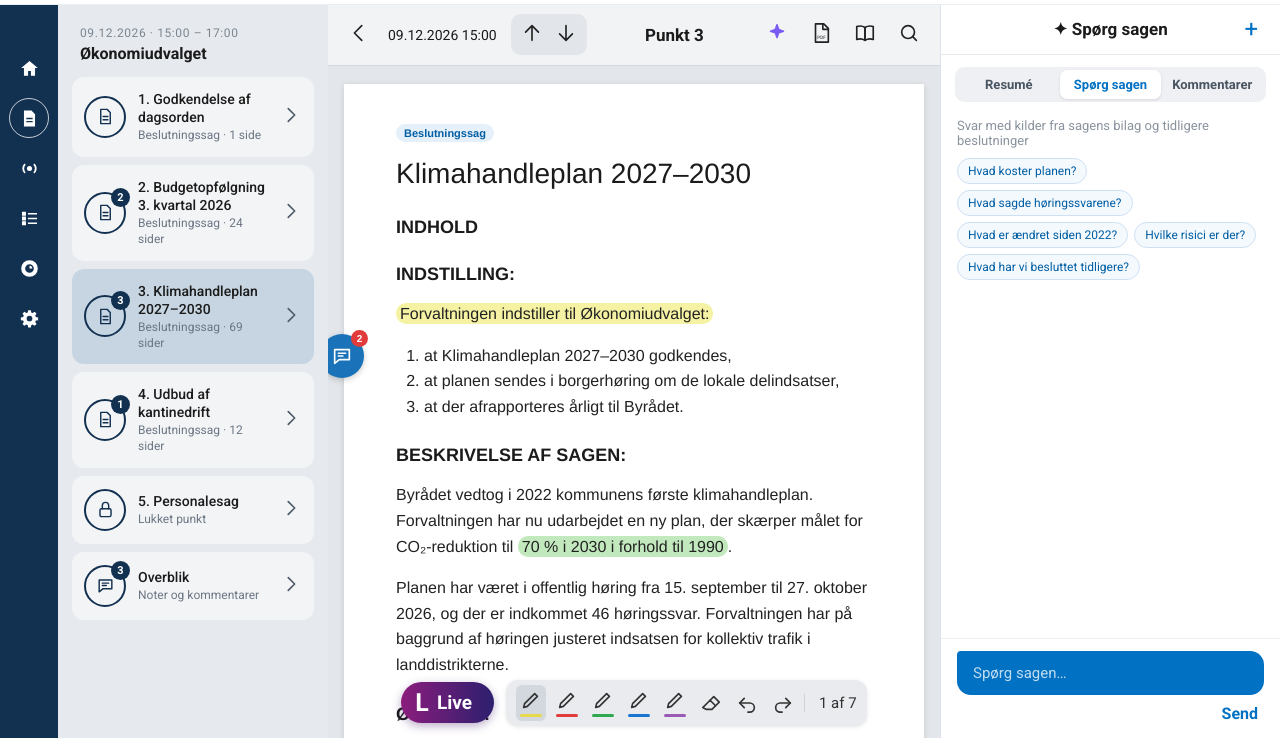
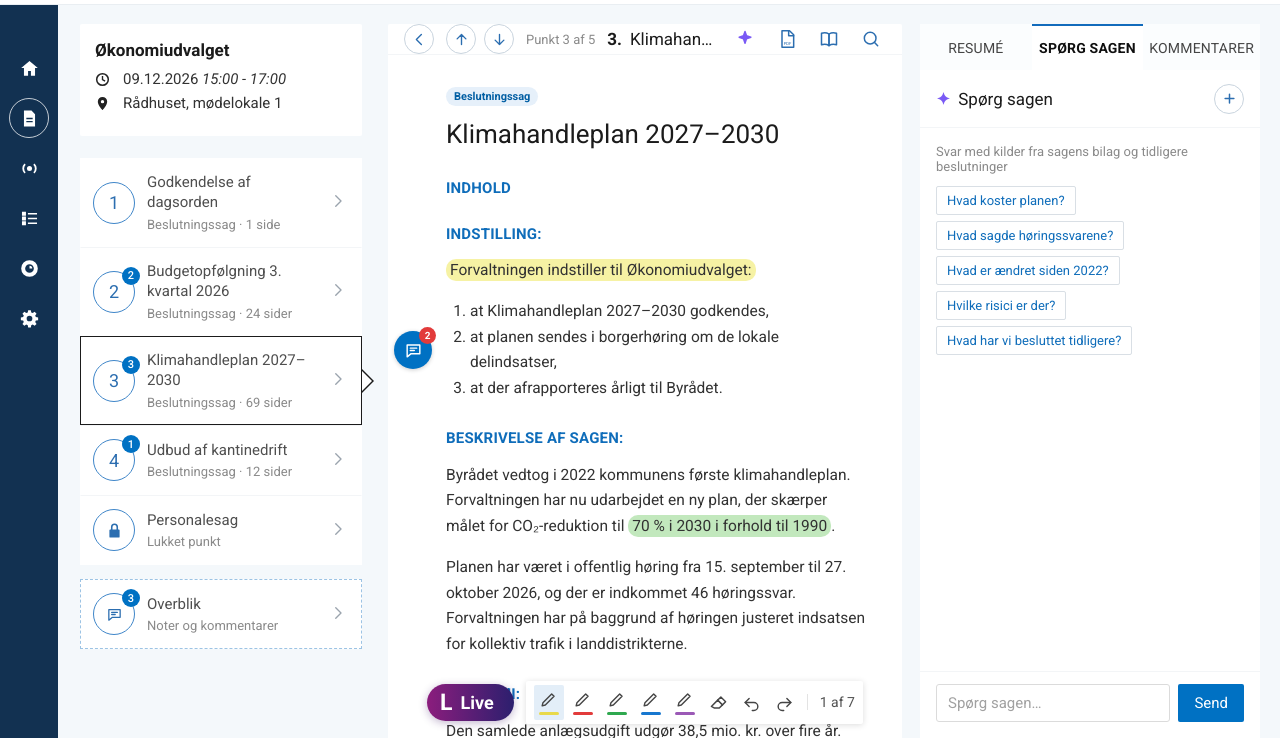
Before and after one commit to TroelsLange/prepare-koncept, a plain HTML site: page index.html in a window 1280 px wide. Both pictures are taken after a click on the button "✦ Spørg sagen". Shown: the part 62-800 px from the top of the page. Drawn offline with Linux system fonts and the light colour scheme.

Commit message:
Forbered-visning i FirstAgenda Prepare-stil
- Mødeboks og punktliste som i afviklingen: nummer i cirkel, bilagstal,
  sort ramme og pil ved valgt punkt; Overblik som stiplet kort
- Hvid værktøjslinje med runde knapper og punkttitel
- Dagsordenstekst med blå sektionsoverskrifter og bilag som liste
- AI-panel med faner (blå topstreg), flade chips og svarbobler,
  tekstfelt med blå Send-knap
- Annoteringsværktøj som hvid flad værktøjslinje

Co-Authored-By: Claude Opus 5.5 <noreply@anthropic.com>
Claude-Session: https://claude.ai/code/session_013bVDLrkYDHi5PdsmuUHCso

```diff
--- a/app.js
+++ b/app.js
@@ -155,16 +155,18 @@ function wheelGo(t) { const e = WHEEL.find(x => x.t === t); if (e && e.go) go(`#
 /* ---------- forbered (mødedeltager) ---------- */
 function vMoede(r) {
   const { m, n, it, k } = r;
+  const cc = Object.keys(S.comments).filter(x => x.startsWith(m.id)).reduce((a, x) => a + S.comments[x].length, 0);
   return shell(`<div class="meet">
-    <aside class="side"><div class="lbl">${m.date} · ${m.time}</div><div class="mt">${m.name}</div>
-      ${m.items.map((x, i) => `<button class="scard ${n === i + 1 ? 'on' : ''}" onclick="S.tab='${S.tab}';go('#/moede/${m.id}/${i + 1}')"><span class="circ">${x.lock ? ic.lock : ic.doc}${x.bilag.length ? `<b>${x.bilag.length}</b>` : ''}</span><span class="tt">${i + 1}. ${x.t}<small>${x.lock ? 'Lukket punkt' : x.type + (x.pages ? ' · ' + x.pages + (x.pages === 1 ? ' side' : ' sider') : '')}</small></span><span class="chev">${ic.chev}</span></button>`).join('')}
-      <button class="scard" onclick="S.tab='kom';render()"><span class="circ">${ic.chat}<b>${Object.keys(S.comments).filter(x => x.startsWith(m.id)).reduce((a, x) => a + S.comments[x].length, 0)}</b></span><span class="tt">Overblik<small>Noter og kommentarer</small></span><span class="chev">${ic.chev}</span></button>
+    <aside class="side"><div class="smeet"><h2>${m.name}</h2><div class="mrow">${fi.clock}<span>${m.date} <i>${m.time.replace(' – ', ' - ')}</i></span></div><div class="mrow">${fi.pin}${m.place}</div></div>
+      <div class="alist">${m.items.map((x, i) => `<button class="scard ${n === i + 1 ? 'on' : ''}" onclick="go('#/moede/${m.id}/${i + 1}')"><span class="circ">${x.lock ? fi.lock : i + 1}${x.bilag.length ? `<b>${x.bilag.length}</b>` : ''}</span><span class="tt">${x.t}<small>${x.lock ? 'Lukket punkt' : x.type + (x.pages ? ' · ' + x.pages + (x.pages === 1 ? ' side' : ' sider') : '')}</small></span><span class="chev">${ic.chev}</span></button>`).join('')}</div>
+      <button class="scard ov" onclick="S.tab='kom';render()"><span class="circ">${ic.chat}${cc ? `<b>${cc}</b>` : ''}</span><span class="tt">Overblik<small>Noter og kommentarer</small></span><span class="chev">${ic.chev}</span></button>
     </aside>
     <section class="docwrap">
       <div class="doctools">
-        <button class="ib" onclick="go('#/')" title="Til overblik">${ic.back}</button><span>${m.date} ${m.time.split(' ')[0]}</span>
-        <span class="arrows"><button ${n === 1 ? 'disabled' : ''} onclick="go('#/moede/${m.id}/${n - 1}')" title="Forrige punkt">${ic.up}</button><button ${n === m.items.length ? 'disabled' : ''} onclick="go('#/moede/${m.id}/${n + 1}')" title="Næste punkt">${ic.down}</button></span>
-        <span class="t">Punkt ${n}</span>
+        <button class="cbtn" onclick="go('#/')" title="Til overblik">${ic.back}</button>
+        <span class="arrows"><button class="cbtn" ${n === 1 ? 'disabled' : ''} onclick="go('#/moede/${m.id}/${n - 1}')" title="Forrige punkt">${ic.up}</button><button class="cbtn" ${n === m.items.length ? 'disabled' : ''} onclick="go('#/moede/${m.id}/${n + 1}')" title="Næste punkt">${ic.down}</button></span>
+        <span class="dt">Punkt ${n} af ${m.items.length}</span>
+        <span class="t"><b>${n}.</b>${it.t}</span>
         <button class="ib" style="color:var(--violet)" onclick="S.tab='ai';render()" title="AI-resumé">${ic.spark}</button>
         <button class="ib hm" onclick="${it.bilag.length ? `openBilag(0)` : `toast('Ingen bilag på dette punkt')`}" title="Bilag">${ic.pdf}</button>
         <button class="ib hm" onclick="S.hl=!S.hl;render()" title="Vis/skjul overstregninger">${ic.book}</button>
@@ -190,7 +192,7 @@ function page(m, n, it, k) {
     <ol>${it.ind.map(x => `<li>${x}</li>`).join('')}</ol>
     <h4>Beskrivelse af sagen:</h4>${it.desc.map(p => `<p>${p}</p>`).join('')}
     ${it.econ ? `<h4>Økonomi:</h4><p>${it.econ}</p>` : ''}
-    ${it.bilag.length ? `<h4>Bilag:</h4><div class="bilag">${it.bilag.map((b, i) => `<button class="bil" onclick="openBilag(${i})">${ic.pdf}${i + 1}. ${b[0]}${b[1] ? ` (${b[1]} s.)` : ''}</button>`).join('')}</div>` : ''}
+    ${it.bilag.length ? `<h4>Bilag:</h4><div class="bilag">${it.bilag.map((b, i) => `<button class="bil" onclick="openBilag(${i})">${ic.pdf}${i + 1}. ${b[0]}${b[1] ? `<small>${b[1]} sider</small>` : ''}</button>`).join('')}</div>` : ''}
     ${S.approved[k] ? `<h4>Beslutning:</h4><p><span class="mark-g">${S.drafts[k] || it.decision}</span></p>` : ''}
   </div>`;
 }
@@ -214,8 +216,8 @@ function pop(m, n, it, k) {
     b = `<div class="to">To: ${m.name} (alle medlemmer)</div>${S.comments[k].length ? S.comments[k].map(c => `<div class="meta"><span>${c.time}</span><span>${c.who}</span></div><div class="bub ${c.who === 'Dig' ? 'me' : 'other'}">${esc(c.txt)}</div>`).join('') : '<div class="sub">Ingen kommentarer endnu.</div>'}`;
     compose = `<div class="compose"><input id="c" placeholder="Ny kommentar" onkeydown="if(event.key==='Enter')addComment()"><button class="send" onclick="addComment()">Send</button></div>`;
   }
-  const head = { ai: '✦ AI-resumé', ask: '✦ Spørg sagen', kom: 'Del kommentar' }[S.tab];
-  return `<aside class="pop"><div class="ph">${head}<button class="plus" onclick="S.tab='kom';render();setTimeout(()=>$('#c')&&$('#c').focus(),50)" title="Ny kommentar">+</button></div>
+  const head = { ai: '<span class="spark">✦</span> AI-resumé', ask: '<span class="spark">✦</span> Spørg sagen', kom: 'Del kommentar' }[S.tab];
+  return `<aside class="pop"><div class="ph">${head}<button class="plus cbtn" onclick="S.tab='kom';render();setTimeout(()=>$('#c')&&$('#c').focus(),50)" title="Ny kommentar">${I('<path d="M12 5v14M5 12h14"/>')}</button></div>
     <div class="seg">${[['ai', 'Resumé'], ['ask', 'Spørg sagen'], ['kom', 'Kommentarer']].map(t => `<button class="${S.tab === t[0] ? 'on' : ''}" onclick="S.tab='${t[0]}';render()">${t[1]}</button>`).join('')}</div>
     <div class="pbody" id="pbody">${b}</div>${compose}</aside>`;
 }
--- a/styles.css
+++ b/styles.css
@@ -78,78 +78,98 @@ h1{font-size:24px;margin:0 0 4px}
 .ring text{font-size:9px;fill:var(--muted)}
 .ring circle.ev{cursor:pointer}
 
-/* ---------- Meeting (prepare) ---------- */
-.meet{display:grid;grid-template-columns:300px minmax(0,1fr) 380px;height:100%}
-.side{background:var(--side);overflow:auto;padding:18px 14px}
-.side .lbl{font-size:12px;color:#7b8590;letter-spacing:.6px;margin:4px 8px 4px;text-transform:uppercase}
-.side .mt{font-weight:700;font-size:16px;margin:0 8px 14px}
-.scard{display:flex;align-items:center;gap:12px;background:#f3f4f6;border-radius:12px;padding:13px 12px;margin-bottom:8px;cursor:pointer;border:0;width:100%;text-align:left;color:inherit}
-.scard:hover{background:#eceef1}
-.scard.on{background:var(--sel)}
-.scard .tt{flex:1;font-size:14px;font-weight:500;line-height:1.3}
-.scard .tt small{display:block;font-weight:400;color:var(--muted);font-size:12px;margin-top:2px}
-.circ{width:42px;height:42px;border-radius:50%;border:2px solid var(--navy);display:grid;place-items:center;position:relative;color:var(--navy);flex-shrink:0}
-.circ svg{width:19px;height:19px}
-.circ b{position:absolute;top:-6px;right:-6px;background:var(--navy);color:#fff;border-radius:50%;width:19px;height:19px;font-size:11px;display:grid;place-items:center}
-.chev{color:#4f5b68}
-.docwrap{background:#e3e6ea;overflow:auto;position:relative;display:flex;flex-direction:column}
-.doctools{position:sticky;top:0;z-index:5;display:flex;align-items:center;gap:14px;padding:10px 16px;background:#f2f3f5;border-bottom:1px solid #d4d9df}
-.doctools .t{flex:1;text-align:center;font-weight:600;font-size:17px;white-space:nowrap}
-.doctools>span:nth-child(2){white-space:nowrap}
-.arrows{display:flex;background:#e2e5e9;border-radius:10px;padding:4px 6px;gap:4px}
-.arrows button,.doctools button.ib{border:0;background:none;color:#222;padding:4px;border-radius:6px}
-.arrows button:hover,.doctools button.ib:hover{background:#d6dade}
-.arrows button:disabled{opacity:.3}
-.docscroll{padding:18px 16px 110px;flex:1}
-.page{background:#fff;max-width:780px;margin:0 auto;padding:40px 52px 60px;box-shadow:0 1px 6px rgba(0,0,0,.12);font-family:Helvetica,Arial,sans-serif;position:relative}
-.page h1{font-weight:400;font-size:28px;margin:0 0 22px;line-height:1.25}
-.page h4{font-size:18px;margin:26px 0 10px;font-weight:700;text-transform:uppercase}
-.page p,.page li{font-size:16px;line-height:1.6;color:#222}
-.page ol{padding-left:28px}
-.page .tagline{margin-bottom:14px}
+/* ---------- Meeting (prepare) – FirstAgenda Prepare-stil ---------- */
+.meet{display:grid;grid-template-columns:330px minmax(0,1fr) 380px;gap:20px;height:100%;padding:24px 24px 0 28px;background:var(--bg)}
+.side{overflow:auto;padding:0 14px 24px 0;margin-right:-6px}
+.smeet{background:#fff;border-radius:2px;padding:16px 15px 18px;margin-bottom:22px}
+.smeet h2{margin:0 0 10px;font-size:17px;font-weight:700;color:var(--ink)}
+.side .alist{background:#fff}
+.scard{display:flex;align-items:center;gap:12px;background:#fff;padding:13px 14px 13px 12px;cursor:pointer;border:1.5px solid transparent;width:100%;text-align:left;color:inherit;font:inherit;position:relative}
+.scard+.scard{border-top:1.5px solid #f3f5f7}
+.scard:hover{background:#fbfcfd}
+.scard.on{border:1.5px solid #1b1b1b;z-index:1}
+.scard.on::before,.scard.on::after{content:"";position:absolute;top:50%;transform:translateY(-50%);border-style:solid;border-color:transparent}
+.scard.on::before{right:-13px;border-width:12px 0 12px 12px;border-left-color:#1b1b1b}
+.scard.on::after{right:-10.5px;border-width:10.5px 0 10.5px 10.5px;border-left-color:#fff}
+.scard .tt{flex:1;min-width:0;font-size:15px;color:#4f4f4f;line-height:1.35}
+.scard .tt small{display:block;color:#8a8a8a;font-size:13px;margin-top:3px}
+.scard.ov{margin-top:14px;border:1.5px dashed #9cc3e4}
+.scard.ov.on{border:1.5px solid #1b1b1b}
+.circ{width:42px;height:42px;border-radius:50%;border:1.5px solid #3f86c9;display:grid;place-items:center;position:relative;color:#2c6eb0;flex-shrink:0;font-size:18px;background:#fff}
+.circ svg{width:17px;height:17px}
+.circ b{position:absolute;top:-5px;right:-6px;background:var(--blue);color:#fff;border-radius:50%;width:18px;height:18px;font-size:11px;font-weight:500;display:grid;place-items:center}
+.chev{color:#9aa3ad}
+.chev svg{width:18px;height:18px}
+.docwrap{overflow:auto;position:relative;display:flex;flex-direction:column;background:#fff;border-radius:2px 2px 0 0}
+.doctools{position:sticky;top:0;z-index:5;display:flex;align-items:center;gap:12px;padding:0 16px;height:58px;background:#fff;border-bottom:1.5px solid #f3f5f7}
+.doctools .t{flex:1;text-align:center;font-size:17px;color:var(--ink);white-space:nowrap;overflow:hidden;text-overflow:ellipsis}
+.doctools .t b{margin-right:8px}
+.doctools .dt{font-size:13px;color:#8a8a8a;white-space:nowrap}
+.arrows{display:flex;gap:8px}
+.doctools .cbtn{width:30px;height:30px}
+.doctools .cbtn svg{width:15px;height:15px;stroke-width:2.2}
+.doctools .cbtn:disabled{opacity:.35;cursor:default;background:#fff}
+.doctools button.ib{border:0;background:none;color:#2c6eb0;padding:5px;border-radius:50%;display:grid;place-items:center}
+.doctools button.ib:hover{background:var(--blue-soft)}
+.doctools button.ib svg{width:20px;height:20px}
+.docscroll{padding:26px 28px 110px;flex:1;background:#fff}
+.page{background:#fff;max-width:760px;margin:0 auto;padding:6px 8px 60px 30px;font-family:Roboto,Helvetica,Arial,sans-serif;position:relative;color:var(--text)}
+.page h1{font-weight:400;font-size:26px;margin:0 0 20px;line-height:1.25;color:var(--ink)}
+.page h4{font-size:15px;margin:28px 0 12px;font-weight:700;text-transform:uppercase;color:#0f6dba;letter-spacing:.2px}
+.page p,.page li{font-size:15.5px;line-height:1.65;color:var(--text)}
+.page ol{padding-left:24px}
+.page .tagline{margin-bottom:12px}
 .mark-y{background:var(--hl-y);border-radius:10px;padding:2px 4px;box-decoration-break:clone;-webkit-box-decoration-break:clone}
 .mark-g{background:var(--hl-g);border-radius:10px;padding:2px 4px;box-decoration-break:clone;-webkit-box-decoration-break:clone}
 .page.hl-off .mark-y,.page.hl-off .mark-g{background:none;padding:0}
-.cbub{position:absolute;left:-24px;width:44px;height:44px;border-radius:50%;background:#1a73b9;color:#fff;display:grid;place-items:center;cursor:pointer;box-shadow:0 2px 6px rgba(0,0,0,.2);border:0}
+.cbub{position:absolute;left:-22px;width:38px;height:38px;border-radius:50%;background:var(--blue);color:#fff;display:grid;place-items:center;cursor:pointer;box-shadow:0 1px 4px rgba(0,0,0,.2);border:0}
+.cbub svg{width:19px;height:19px}
 .cbub b{position:absolute;top:-4px;right:-4px;background:var(--red);border-radius:50%;width:17px;height:17px;font-size:10px;display:grid;place-items:center}
-.bilag{display:flex;gap:8px;flex-wrap:wrap;margin-top:8px}
-.bil{display:flex;align-items:center;gap:8px;border:1px solid var(--line);border-radius:8px;padding:8px 10px;font-size:13px;background:#fff;cursor:pointer}
-.bil:hover{border-color:var(--blue)}
-.bil svg{width:18px;height:18px;color:var(--red)}
+.bilag{display:flex;flex-direction:column;gap:6px;margin-top:8px}
+.bil{display:flex;align-items:center;gap:10px;border:1px solid var(--field);border-radius:3px;padding:9px 12px;font-size:15px;background:#fff;cursor:pointer;color:var(--text);text-align:left}
+.bil:hover{border-color:#9cc3e4}
+.bil svg{width:17px;height:17px;color:var(--red)}
+.bil small{margin-left:auto;color:#a1a1a1;font-size:13px}
 .locked{text-align:center;padding:60px 20px;color:var(--muted)}
-.locked svg{width:42px;height:42px}
-.dockbar{position:sticky;bottom:0;display:flex;align-items:center;justify-content:center;gap:12px;flex-wrap:nowrap;padding:0 12px 12px;pointer-events:none;margin-top:-90px}
+.locked svg{width:40px;height:40px;color:#2c6eb0}
+.locked h2{color:var(--ink);font-size:20px;font-weight:500}
+.dockbar{position:sticky;bottom:0;display:flex;align-items:center;justify-content:center;gap:12px;flex-wrap:nowrap;padding:0 12px 14px;pointer-events:none;margin-top:-90px}
 .dockbar>*{pointer-events:auto}
-.live-pill{display:flex;align-items:center;gap:8px;color:#fff;font-weight:700;font-size:19px;padding:8px 22px 8px 14px;border-radius:30px;background:linear-gradient(90deg,var(--live1),var(--live2));box-shadow:0 3px 10px rgba(60,20,100,.35);border:0}
-.live-pill .L{font-size:25px;font-weight:800;line-height:1}
-.annot{display:flex;align-items:center;gap:6px;background:#e9ebee;border-radius:12px;padding:5px 10px;box-shadow:0 1px 4px rgba(0,0,0,.1)}
-.annot button{border:0;background:none;padding:4px;border-radius:6px;color:#333;display:flex;flex-direction:column;align-items:center;gap:3px}
-.annot button:hover{background:#dcdfe3}
-.annot button.on{background:#d3d8de}
-.annot i{display:block;width:22px;height:3px;border-radius:2px}
-.annot .pg{border-left:1px solid #cfd3d8;padding-left:14px;font-size:15px;color:#333}
-/* AI panel */
-.pop{background:#fff;display:flex;flex-direction:column;min-height:0;border-left:1px solid var(--line)}
-.pop .ph{display:flex;align-items:center;justify-content:center;position:relative;padding:15px;border-bottom:1px solid #e6e9ed;font-weight:700;font-size:17px}
-.pop .ph .plus{position:absolute;right:16px;color:var(--blue);font-size:24px;font-weight:400;border:0;background:none}
-.seg{display:flex;margin:12px 14px 4px;background:#eef0f3;border-radius:9px;padding:3px}
-.seg button{flex:1;border:0;background:none;border-radius:7px;padding:7px 4px;font-size:13px;color:#4a5562;font-weight:600}
-.seg button.on{background:#fff;color:var(--blue);box-shadow:0 1px 3px rgba(0,0,0,.1)}
-.pbody{flex:1;overflow:auto;padding:12px 16px}
-.to{color:#8a939e;font-size:13px;margin-bottom:10px}
-.meta{display:flex;justify-content:space-between;font-size:11px;color:#9aa2ac;margin:8px 2px 4px}
-.bub{padding:11px 14px;border-radius:16px;line-height:1.45;font-size:14px;margin-bottom:6px}
-.bub.me{background:var(--blue);color:#fff;border-top-right-radius:4px;margin-left:30px}
-.bub.ai,.bub.other{background:#f0f2f5;border-top-left-radius:4px;margin-right:24px}
-.ai-list{margin:8px 0 0;padding-left:18px}.ai-list li{margin-bottom:9px;line-height:1.45}
+.live-pill{display:flex;align-items:center;gap:8px;color:#fff;font-weight:700;font-size:18px;padding:7px 20px 7px 13px;border-radius:30px;background:linear-gradient(90deg,var(--live1),var(--live2));box-shadow:0 2px 8px rgba(60,20,100,.3);border:0}
+.live-pill .L{font-size:23px;font-weight:800;line-height:1}
+.annot{display:flex;align-items:center;gap:4px;background:#fff;border-radius:2px;padding:4px 8px;box-shadow:0 1px 6px rgba(0,0,0,.14)}
+.annot button{border:0;background:none;padding:5px;border-radius:2px;color:#454545;display:flex;flex-direction:column;align-items:center;gap:3px}
+.annot button svg{width:19px;height:19px}
+.annot button:hover{background:var(--blue-soft)}
+.annot button.on{background:#e3eef8}
+.annot i{display:block;width:20px;height:3px;border-radius:2px}
+.annot .pg{white-space:nowrap;border-left:1px solid #e3e3e3;padding-left:12px;margin-left:4px;font-size:14px;color:#535353}
+/* AI-/kommentarpanel */
+.pop{background:transparent;display:flex;flex-direction:column;min-height:0}
+.pop .ph{display:flex;align-items:center;gap:8px;position:relative;padding:0 16px;height:58px;background:#fff;border-bottom:1.5px solid #f3f5f7;font-size:17px;color:var(--ink)}
+.pop .ph .plus{margin-left:auto;width:30px;height:30px}
+.pop .ph .plus svg{width:15px;height:15px;stroke-width:2.4}
+.seg{display:flex;margin:0 0 0;background:transparent;order:-1}
+.seg button{flex:1;height:46px;border:0;background:#fbfdfe;font-size:14px;color:#454545;font-weight:400;border-top:2px solid transparent;text-transform:uppercase;letter-spacing:.2px;white-space:nowrap;padding:0 6px}
+.seg button.on{background:#fff;color:#0f0f0f;font-weight:700;border-top-color:#126bbc}
+.pbody{flex:1;overflow:auto;padding:16px 16px;background:#fff}
+.to{color:#8a8a8a;font-size:13px;margin-bottom:12px}
+.meta{display:flex;justify-content:space-between;font-size:12px;color:#a1a1a1;margin:10px 2px 4px}
+.bub{padding:10px 13px;border-radius:2px;line-height:1.5;font-size:14.5px;margin-bottom:6px}
+.bub.me{background:var(--blue);color:#fff;margin-left:30px}
+.bub.ai,.bub.other{background:#f2f6f9;border:1px solid #e3ebf1;margin-right:24px;color:var(--text)}
+.ai-list{margin:8px 0 0;padding-left:18px}.ai-list li{margin-bottom:10px;line-height:1.5;font-size:14.5px;color:var(--text)}
 .chips{display:flex;flex-wrap:wrap;gap:6px;margin:8px 0 12px}
-.chip{border:1px solid #cfe0f3;background:#f4f9fe;color:var(--blue-d);border-radius:16px;padding:5px 10px;font-size:12px}
+.chip{border:1px solid #d9dfe5;background:#fff;color:var(--link);border-radius:2px;padding:6px 10px;font-size:13px;text-align:left}
 .chip:hover{background:var(--blue-soft)}
-.hist{border:1px dashed #c9d2dd;border-radius:10px;padding:10px 12px;margin-top:12px;font-size:12.5px;line-height:1.5;background:#fff}
-.compose{padding:12px 16px 14px;border-top:1px solid #eef0f3}
-.compose input{width:100%;background:var(--blue);color:#fff;border:0;border-radius:4px 14px 14px 14px;padding:13px 16px;font:inherit;font-size:15px;outline:none}
-.compose input::placeholder{color:rgba(255,255,255,.75)}
-.compose .send{display:block;margin:8px 0 0 auto;border:0;background:none;color:var(--blue);font-size:16px;font-weight:600}
+.hist{border:1.5px dashed #9cc3e4;border-radius:2px;padding:11px 13px;margin-top:14px;font-size:13px;line-height:1.55;background:#fff}
+.compose{padding:12px 16px 16px;background:#fff;border-top:1.5px solid #f3f5f7;display:flex;gap:8px}
+.compose input{flex:1;min-width:0;background:#fff;color:var(--ink);border:1px solid var(--field);border-radius:3px;padding:9px 11px;font:inherit;font-size:15px;outline:none}
+.compose input:focus{border-color:#3f86c9}
+.compose input::placeholder{color:#a1a1a1}
+.compose .send{border:0;background:var(--blue);color:#fff;border-radius:2px;padding:0 16px;font-size:15px}
+.compose .send:hover{background:var(--blue-d)}
+.pop .btn{font-weight:400;font-size:15px}.pop .btn-o{border:1px solid #d9dfe5;color:var(--link)}
 
 /* ---------- Secretariat views ---------- */
 .mhead{display:grid;grid-template-columns:minmax(300px,.52fr) 1fr;gap:23px;margin-bottom:28px}
@@ -269,10 +289,11 @@ tbody tr.on{background:var(--blue-soft)}
 
 /* ---------- Responsive ---------- */
 @media (max-width:1440px){
-  .meet{grid-template-columns:270px minmax(0,1fr) 340px}
+  .meet{grid-template-columns:290px minmax(0,1fr) 340px;gap:18px;padding:20px 20px 0 22px}
 }
 @media (max-width:1180px){
-  .meet{grid-template-columns:240px minmax(0,1fr) 310px}
+  .meet{grid-template-columns:250px minmax(0,1fr) 300px;gap:14px;padding:16px 16px 0 16px}
+  .doctools .dt{display:none}
   .doctools{gap:8px}
   .gsearch{display:none}
 }
@@ -286,18 +307,22 @@ tbody tr.on{background:var(--blue-soft)}
   .orgsel{display:none}
   .pad{padding:16px}
   .grid2,.mhead,.cols,.tw{grid-template-columns:1fr}
-  .meet{display:block;height:auto}
-  .side{padding:12px;display:flex;gap:8px;overflow-x:auto}
-  .side .lbl,.side .mt{display:none}
-  .scard{min-width:220px;margin:0}
+  .meet{display:block;height:auto;padding:12px}
+  .side{padding:0 0 12px;margin:0;overflow:visible}
+  .smeet{display:none}
+  .side .alist{display:flex;gap:0;overflow-x:auto}
+  .scard{min-width:230px;margin:0}
+  .scard+.scard{border-top:1.5px solid transparent;border-left:1.5px solid #f3f5f7}
+  .scard.on::before,.scard.on::after{display:none}
+  .scard.ov{display:none}
   .docwrap{overflow:visible}
   .page{padding:24px 20px}
   .page h1{font-size:22px}
   .cbub,.annot{display:none}
   .dockbar{position:static;margin:0;justify-content:flex-start}
   .live-pill{position:static}
-  .docscroll{padding:12px 10px 16px}
-  .pop{border-left:0;border-top:1px solid var(--line)}
+  .docscroll{padding:16px 14px 16px}
+  .pop{margin-top:12px}
   .pbody{overflow:visible}
   .wlogo span{display:none}
   .wlogo img{height:38px}
```
